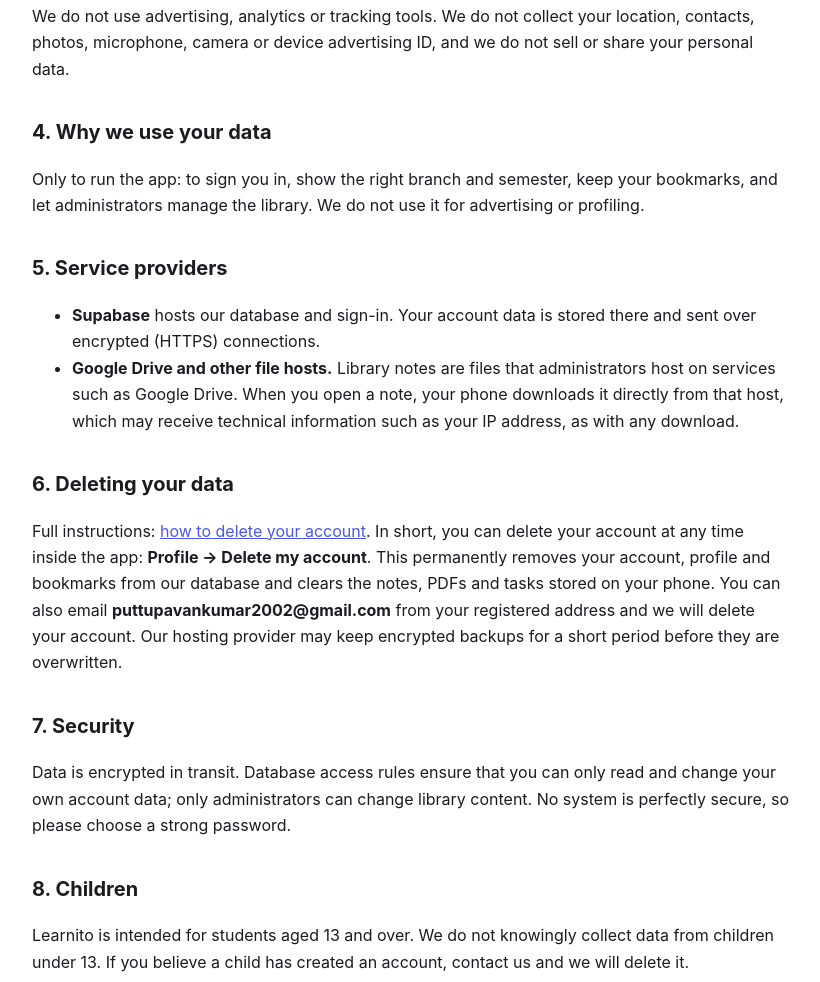
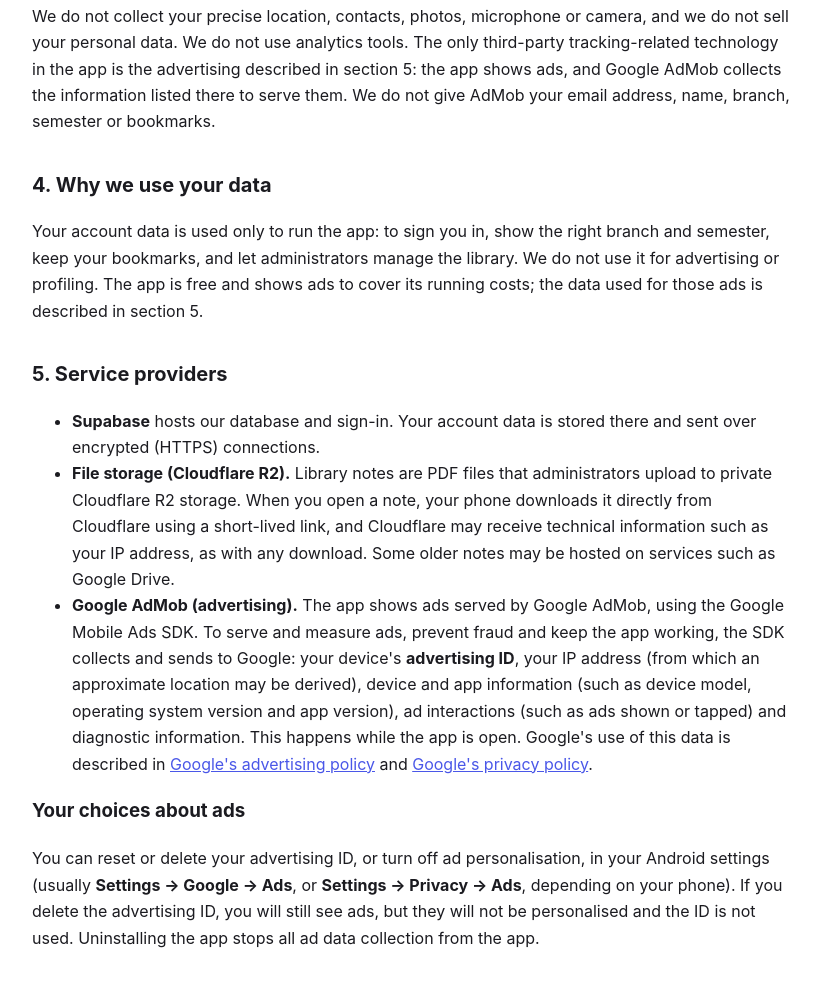
Before and after one commit to Pavan1471/learnito-legal, a plain HTML site: page privacy-policy.html in a window 1280 px wide. Shown: the part 775-1757 px from the top of the page, without its empty margins (228-1048 px from the left). Drawn offline with Linux system fonts and the light colour scheme.

Commit message:
Privacy policy: disclose AdMob ads and advertising ID

```diff
--- a/privacy-policy.html
+++ b/privacy-policy.html
@@ -1,6 +1,6 @@
 <!doctype html><html lang="en"><head><meta charset="utf-8"><meta name="viewport" content="width=device-width,initial-scale=1"><title>Learnito Privacy Policy</title><style>body{font-family:-apple-system,BlinkMacSystemFont,'Segoe UI',Roboto,Helvetica,Arial,sans-serif;max-width:760px;margin:40px auto;padding:0 20px;line-height:1.65;color:#1b1b20}h1{font-size:30px;letter-spacing:-.5px}h2{margin-top:34px;font-size:20px}a{color:#4A57E8}.muted{color:#6b6b78}code{background:#f1f1f7;padding:2px 6px;border-radius:6px}</style></head><body>
 <h1>Learnito Privacy Policy</h1>
-<p class="muted">Effective 20 November 2026.</p>
+<p class="muted">Effective 27 November 2026.</p>
 <p>Learnito ("the app") is a study app for students. It is provided by <b>Learnito</b> ("we", "us"). This policy explains what the app collects, what stays on your phone, and how you can delete your data. Contact: <b>puttupavankumar2002@gmail.com</b>.</p>
 
 <h2>1. What we collect</h2>
@@ -14,14 +14,18 @@
 <p>These are stored on your device and are <b>not</b> uploaded to our servers: PDFs you import, shelves and their order, highlights and page bookmarks you make inside PDFs, your reading position, your to-do tasks and calendar, CGPA calculator entries, how long you use the app and read each document (used only for your own dashboard), notes you download for offline reading, and your theme choice.</p>
 
 <h2>3. What we do not collect</h2>
-<p>We do not use advertising, analytics or tracking tools. We do not collect your location, contacts, photos, microphone, camera or device advertising ID, and we do not sell or share your personal data.</p>
+<p>We do not collect your precise location, contacts, photos, microphone or camera, and we do not sell your personal data. We do not use analytics tools. The only third-party tracking-related technology in the app is the advertising described in section 5: the app shows ads, and Google AdMob collects the information listed there to serve them. We do not give AdMob your email address, name, branch, semester or bookmarks.</p>
 
 <h2>4. Why we use your data</h2>
-<p>Only to run the app: to sign you in, show the right branch and semester, keep your bookmarks, and let administrators manage the library. We do not use it for advertising or profiling.</p>
+<p>Your account data is used only to run the app: to sign you in, show the right branch and semester, keep your bookmarks, and let administrators manage the library. We do not use it for advertising or profiling. The app is free and shows ads to cover its running costs; the data used for those ads is described in section 5.</p>
 
 <h2>5. Service providers</h2>
 <ul><li><b>Supabase</b> hosts our database and sign-in. Your account data is stored there and sent over encrypted (HTTPS) connections.</li>
-<li><b>Google Drive and other file hosts.</b> Library notes are files that administrators host on services such as Google Drive. When you open a note, your phone downloads it directly from that host, which may receive technical information such as your IP address, as with any download.</li></ul>
+<li><b>File storage (Cloudflare R2).</b> Library notes are PDF files that administrators upload to private Cloudflare R2 storage. When you open a note, your phone downloads it directly from Cloudflare using a short-lived link, and Cloudflare may receive technical information such as your IP address, as with any download. Some older notes may be hosted on services such as Google Drive.</li>
+<li><b>Google AdMob (advertising).</b> The app shows ads served by Google AdMob, using the Google Mobile Ads SDK. To serve and measure ads, prevent fraud and keep the app working, the SDK collects and sends to Google: your device's <b>advertising ID</b>, your IP address (from which an approximate location may be derived), device and app information (such as device model, operating system version and app version), ad interactions (such as ads shown or tapped) and diagnostic information. This happens while the app is open. Google's use of this data is described in <a href="https://policies.google.com/technologies/ads">Google's advertising policy</a> and <a href="https://policies.google.com/privacy">Google's privacy policy</a>.</li></ul>
+
+<h3>Your choices about ads</h3>
+<p>You can reset or delete your advertising ID, or turn off ad personalisation, in your Android settings (usually <b>Settings → Google → Ads</b>, or <b>Settings → Privacy → Ads</b>, depending on your phone). If you delete the advertising ID, you will still see ads, but they will not be personalised and the ID is not used. Uninstalling the app stops all ad data collection from the app.</p>
 
 <h2>6. Deleting your data</h2>
 <p>Full instructions: <a href="delete-account.html">how to delete your account</a>. In short, you can delete your account at any time inside the app: <b>Profile → Delete my account</b>. This permanently removes your account, profile and bookmarks from our database and clears the notes, PDFs and tasks stored on your phone. You can also email <b>puttupavankumar2002@gmail.com</b> from your registered address and we will delete your account. Our hosting provider may keep encrypted backups for a short period before they are overwritten.</p>
```
